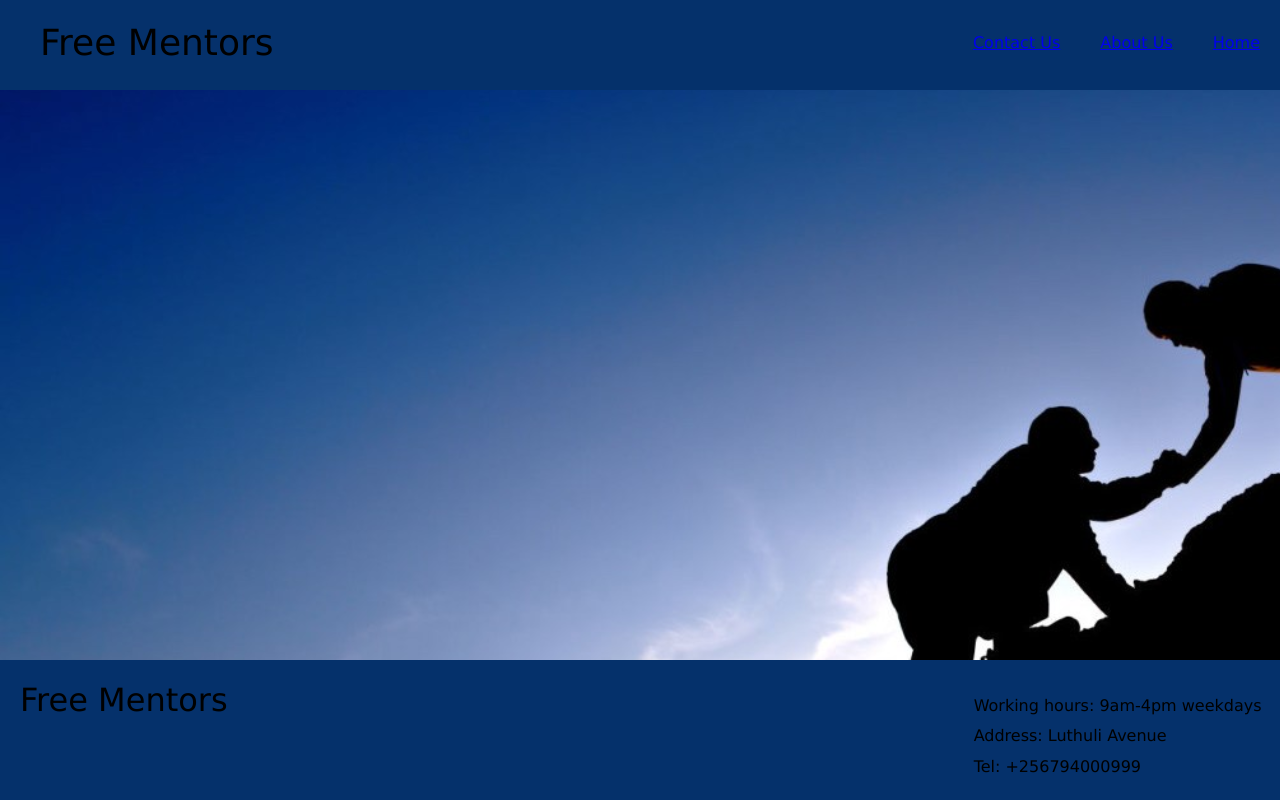
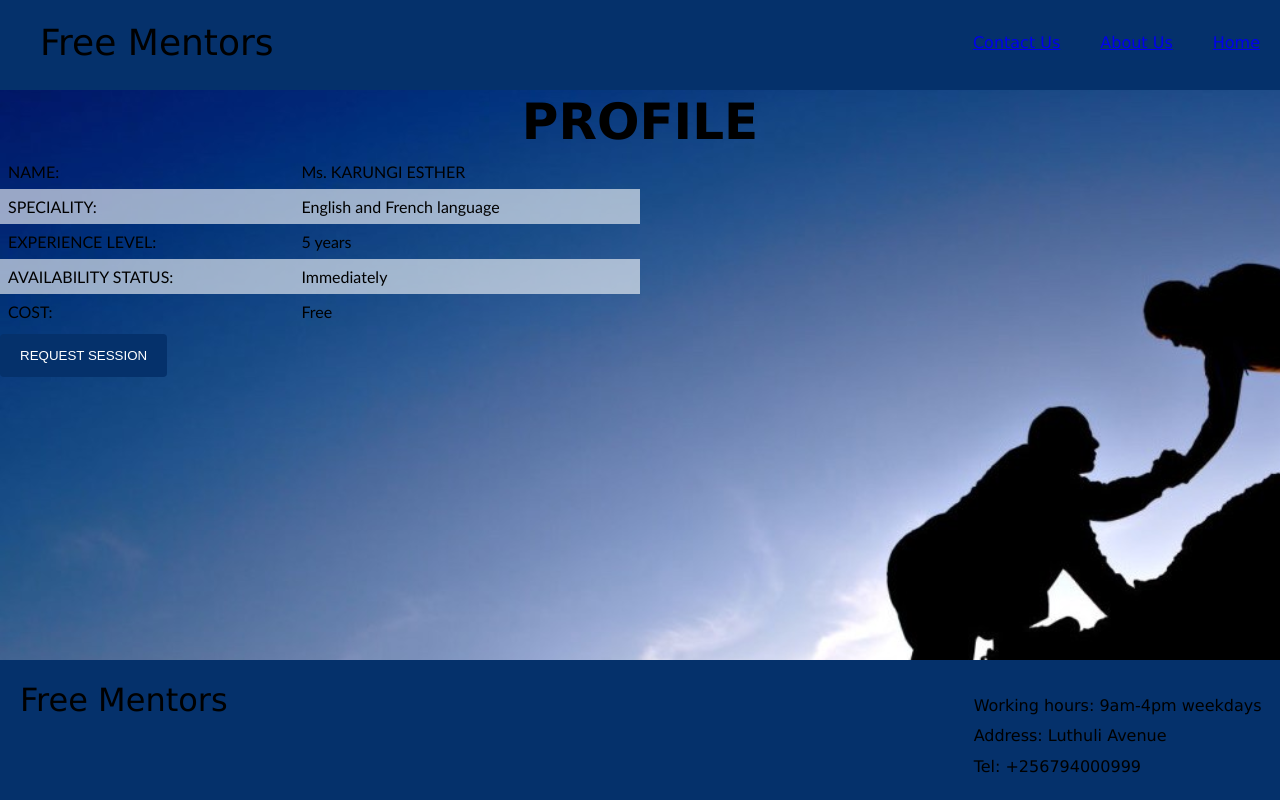
Before and after one commit to kessyy/freeMentors, a plain HTML site: page UI/profiles/profile1.html in a window 1280 px wide. Drawn offline with Linux system fonts and the light colour scheme.

Commit message:
adding profiles

```diff
--- a/UI/home.css
+++ b/UI/home.css
@@ -64,6 +64,39 @@ body {
     opacity: 1.0;
     filter: alpha(opacity=100);
   }
+  .about {
+    font-size: 50px;
+  }
+  input[type=submit] {
+    background-color: #05316b;
+    color: white;
+    padding: 14px 20px;
+    margin: 5px 0;
+    border: none;
+    border-radius: 4px;
+    cursor: pointer;
+  }
+
+  input[type=submit]:hover {
+    background-color: #052155;
+  }
+  #profiles {
+    font-family: "Trebuchet MS", Arial, Helvetica, sans-serif;
+    border-collapse: collapse;
+    width: 50%;
+  }
+
+  #profiles td, #profiles th {
+    padding: 8px;
+  }
+
+  #profiles tr:nth-child(even) {
+    background-color: rgba(255,255,255,0.6);
+  }
+
+  #profiles tr:hover {
+    background-color: rgba(51, 60, 141, 0.8);
+  }
   .footer {
     position: absolute;
     background-color:#05316b;
--- a/UI/index.css
+++ b/UI/index.css
@@ -8,7 +8,9 @@ body {
   background-blend-mode: lighten;
   background-image: url("mentoring.jpg");
   }
-
+  .container {
+    padding-bottom: 100px;
+  }
   li {
     list-style: none;
   }
--- a/UI/profiles/profile1.html
+++ b/UI/profiles/profile1.html
@@ -16,6 +16,31 @@
             </ul>
             </div>
         </div>
+        <div class ="about">
+                <center><b> PROFILE </b></center>
+            </div>
+        <div>
+            <table id="profiles">
+                <tr>
+                   <td> NAME:</td> <td>Ms. KARUNGI ESTHER</td>
+                </tr>
+                <tr>
+                    <td>SPECIALITY:</td> <td>English and French language</td>
+                </tr>
+                <tr>
+                   <td> EXPERIENCE LEVEL:</td> <td>5 years</td>
+                </tr>
+                <tr>
+                    <td>AVAILABILITY STATUS:</td> <td>Immediately</td>
+                </tr>
+                <tr>
+                    <td>COST:</td> <td>Free</td>
+                </tr>
+                <tr></tr>
+            </table>
+            <input type ="submit" value="REQUEST SESSION"></input>
+        </div>
+
 
         <div class="footer">
             <div class="footer-logo">Free Mentors</div>
```
Also changed, not shown: UI/home.html (+6 -6 lines), UI/index.html (+2 -0 lines), UI/profiles/profile2.html (+24 -1 lines), UI/profiles/profile3.html (+24 -1 lines), UI/profiles/profile4.html (+24 -1 lines), UI/profiles/profile5.html (+24 -1 lines), UI/profiles/profile6.html (+24 -1 lines).
